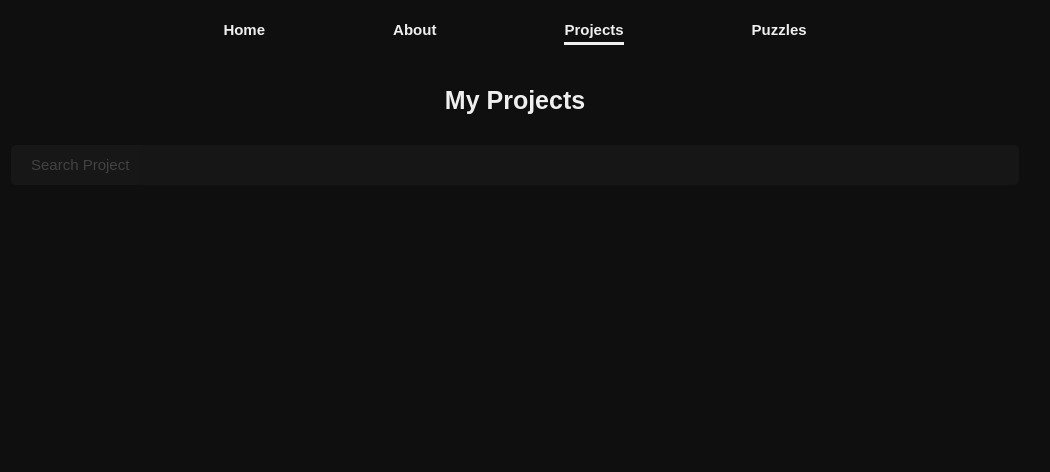
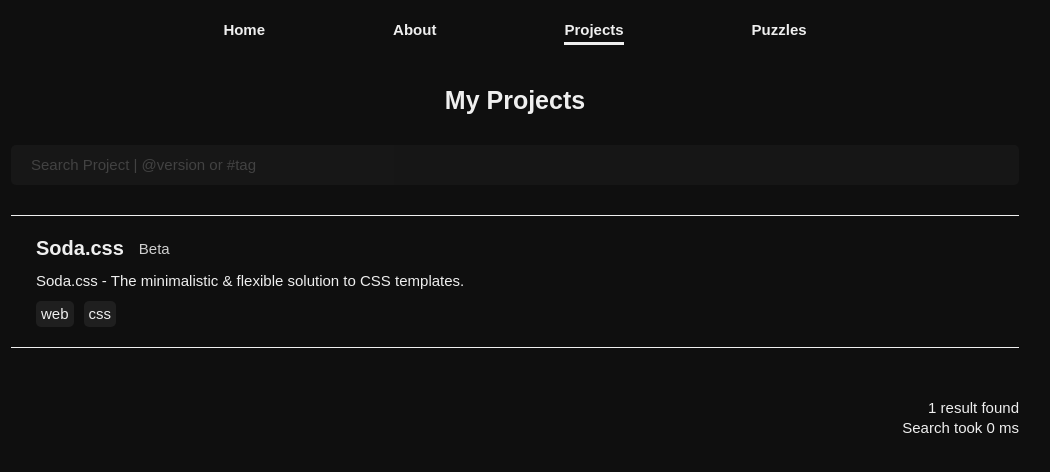
Before and after one commit to DmmDGM/website, a SvelteKit app: page /projects in a window 1280 px wide. Shown: the top 472 px of the page, without its empty margins (125-1175 px from the left). Built offline with nearby package versions, Linux system fonts and the light colour scheme.

Commit message:
Finally a working /project page

```diff
--- a/src/routes/projects/+page.svelte
+++ b/src/routes/projects/+page.svelte
@@ -1,38 +1,124 @@
 <!-- Title -->
-<h1>My Projects</h1>
+<h1 id="title">My Projects</h1>
 
-<!-- Search Bar -->
-<input placeholder="Search Project">
+<!-- Search bar -->
+<input bind:value={query} on:input={() => {
+	// Records time
+	const start = Date.now();
 
-<!-- Project Cards -->
-<div>
-	{#each [] as project, index}
-		{project}
-	{/each}
+	// Updates search on input
+	results = projects.filter((project) => {
+
+		// Cleans data
+		const clean = query.trim().toLowerCase();
+
+		// Shows all results with empty query
+		if(clean.length === 0) return true;
+
+		// Extracts data
+		const tags = Array.from(clean.matchAll(/#([-a-zA-Z0-9]*)/g)).map((match) => match[1]);
+		const text = clean.replace(/\s*[#@][-a-zA-Z0-9]*\s*/g, " ").trim();
+		const versions = Array.from(clean.matchAll(/@([-a-zA-Z0-9]*)/g)).map((match) => match[1]);
+
+		// Filters by tags
+		if(
+			tags.length !== 0 &&
+			!tags.some((tag) => project.tags.join(",").toLowerCase().includes(tag))
+		) return false;
+
+		// Filters by version
+		if(
+			versions.length !== 0 &&
+			!versions.some((version) => project.version.toLowerCase().includes(version))
+		) return false;
+
+		// Filters by name and description
+		if(
+			text.length !== 0 &&
+			!project.name.toLowerCase().includes(text) &&
+			!project.description.toLowerCase().includes(text)
+		) return false;
+
+		// Passes filter
+		return true;
+	});
+
+	// Updates time
+	const end = Date.now();
+	timelapse = end - start;
+}} placeholder="Search Project | @version or #tag" id="search">
+
+<!-- Projects -->
+<div id="projects">
+	{#if results.length === 0}
+		<div id="project-none">I found nothing, sorry... Q . Q</div>
+	{:else}
+		{#each results as project, index (index)}
+			<div class="project">
+				<div class="project-header">
+					<a href="projects/{project["id"]}" class="project-name">{project["name"]}</a>
+					<div class="project-version">{project["version"]}</div>
+				</div>
+				<div class="project-body">
+					<div class="project-description">{project["description"]}</div>
+					<div class="project-tags">
+						{#each project["tags"] as tag}
+							<div class="project-tag">{tag}</div>
+						{/each}
+					</div>
+				</div>
+			</div>
+		{/each}
+	{/if}
 </div>
+
+<!-- Footer -->
+<footer>
+	<div id="counter">{results.length === 3 ? ":3" : results.length} {results.length === 1 ? "result" : "results"} found</div>
+	<div id="timelapse">Search took {timelapse} ms</div>
+</footer>
 
 <!-- Script -->
 <script lang="ts">
-	// import { projects } from "$lib/projects/projects";
-	import type { Project } from "$lib/types";
+	// Defines project type
+	type Project = {
+		description: string;
+		id: string;
+		name: string;
+		tags: string[];
+		version: string;
+	};
 
-	// Imports
+	// Defines projects
+	const projects: Project[] = [
+		{
+			description: "Soda.css - The minimalistic & flexible solution to CSS templates.",
+			id: "soda",
+			name: "Soda.css",
+			tags: [ "web", "css" ],
+			version: "Beta"
+		}
+	];
 
+	// Sets up search bar
+	let query: string = "";
+	let results: Project[] = projects;
+	let timelapse = 0;
 
 </script>
 
 <!-- Style -->
 <style lang="scss">
 	// Title
-	h1 {
+	#title {
 		font-size: 25px;
 		font-weight: bold;
 		line-height: 30px;
 		text-align: center;
 	}
 
-	// Search Bar
-	input {
+	// Search bar
+	#search {
 		background-color: rgb(var(--soda-less-black));
 		border-radius: 5px;
 		margin: 30px 0px;
@@ -51,11 +137,86 @@
 		}
 	}
 
-	// Project Cards
-	div {
+	// Projects
+	#projects {
 		display: flex;
-		flex-wrap: wrap;
-		gap: 15px 15px;
-		justify-content: center;
+		flex-direction: column;
+
+		.project {
+			border-bottom: solid 1px rgb(var(--soda-white));
+			padding: 15px 25px;
+
+			&:first-child {
+				border-top: solid 1px rgb(var(--soda-white));
+			}
+
+			.project-header {
+				align-items: center;
+				display: flex;
+				gap: 0px 15px;
+				padding: 5px 0px;
+
+				.project-name {
+					font-size: 20px;
+					font-weight: bold;
+					line-height: 25px;
+					position: relative;
+
+					&::after {
+						background-color:rgb(var(--soda-white));
+						bottom: -5px;
+						content: "";
+						height: 3px;
+						left: 0%;
+						position: absolute;
+						transform: scale(0, 1);
+						transition: all 0.1s ease-in-out;
+						width: 100%;
+					}
+
+					&:hover::after {
+						transform: scale(0.25, 1);
+					}
+				}
+
+				.project-version {
+					color: rgb(var(--soda-less-white));
+				}
+			}
+
+			.project-body {
+				.project-description {
+					padding: 5px 0px;
+				}
+
+				.project-tags {
+					display: flex;
+					flex-wrap: wrap;
+					gap: 10px 10px;
+					padding: 5px 0px;
+
+					.project-tag {
+						background-color: rgb(var(--soda-less-black));
+						border-radius: 5px;
+						padding: 3px 5px;
+					}
+				}
+			}
+		}
+
+		#project-none {
+			// font-size: 20px;
+			// line-height: 25px;
+			text-align: center;
+			font-weight: bold;
+		}
+	}
+
+	footer {
+		padding: 50px 0px;
+
+		#counter, #timelapse {
+			text-align: right;
+		}
 	}
 </style>
```
Also changed, not shown: src/lib/projects/projects.ts (deleted, +0 -35 lines), src/lib/projects/soda/project.ts (deleted, +0 -12 lines), src/lib/types.d.ts (deleted, +0 -13 lines), src/routes/projects/card.svelte (deleted, +0 -20 lines), src/routes/projects/soda/+page.svelte (added, +7 -0 lines).
